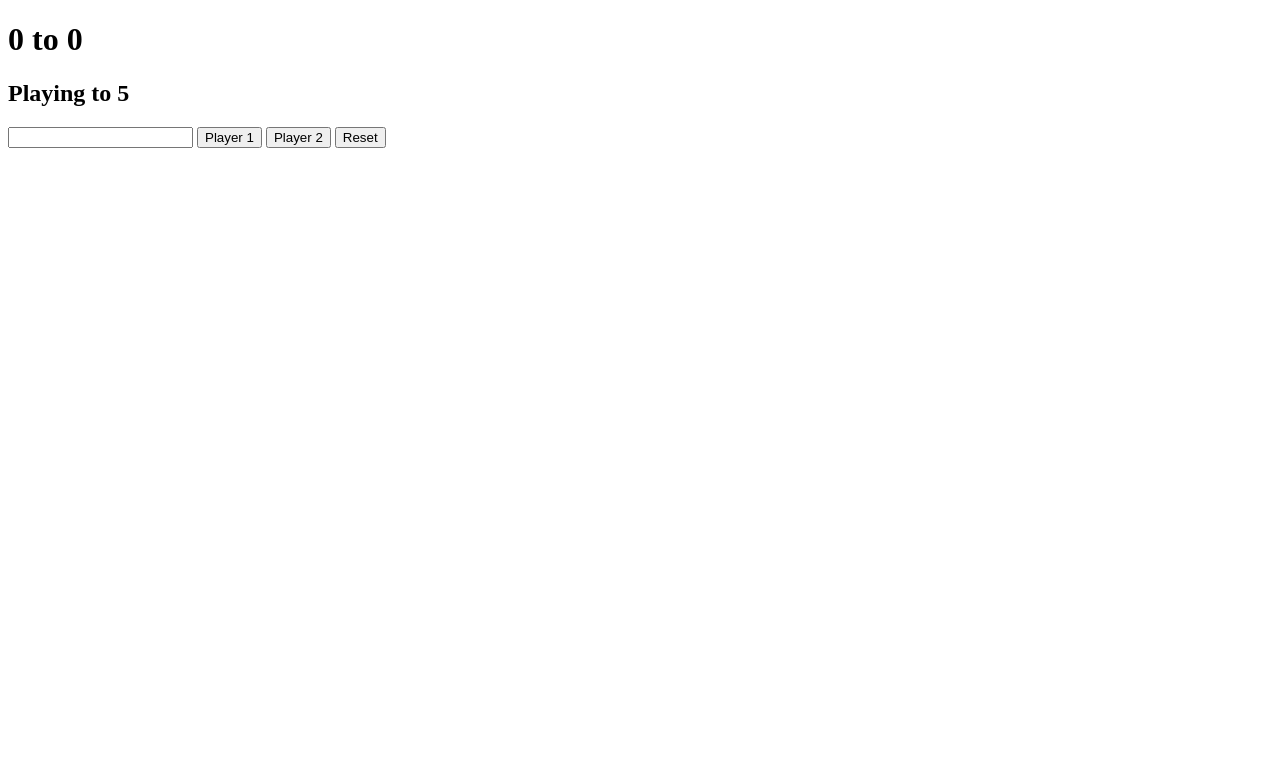
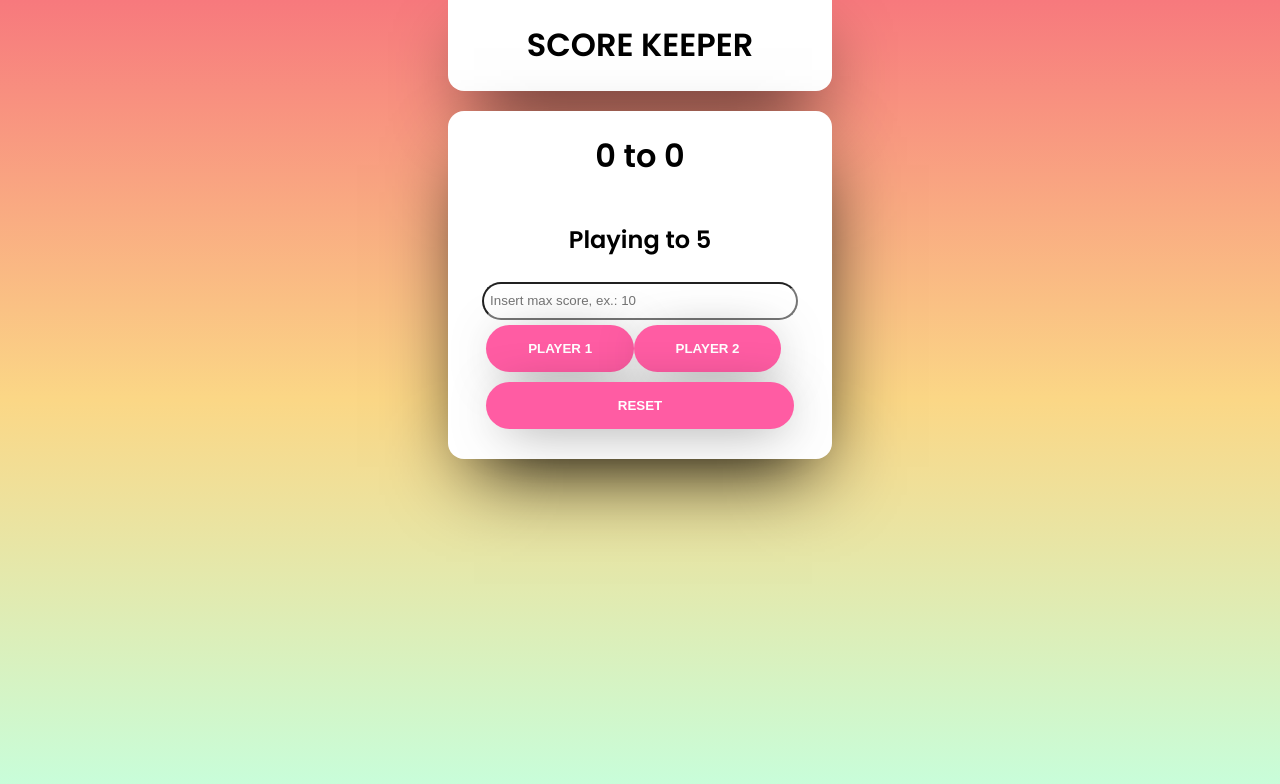
Before and after one commit to namiranda/JS-Projects, a plain HTML site: page score-keeper/index.html in a window 1280 px wide. Drawn offline with Linux system fonts and the light colour scheme.

Commit message:
agrego css sin terminar

```diff
--- a/score-keeper/index.html
+++ b/score-keeper/index.html
@@ -4,15 +4,25 @@
     <meta charset="UTF-8">
     <meta name="viewport" content="width=device-width, initial-scale=1.0">
     <link rel="stylesheet" href="style.css">
+    <link href="https://fonts.googleapis.com/css2?family=Poppins:wght@400;600&display=swap" rel="stylesheet">
+
     <title>Score Keeper</title>
 </head>
 <body>
-    <h1><span id="displayP1">0</span> to <span id="displayP2">0</span></h1>
-    <h2>Playing to 5</h2>
-    <input type="number">
-    <button id="p1">Player 1</button>
-    <button id="p2">Player 2</button>
-    <button>Reset</button>
+<header>
+    <H1>SCORE KEEPER</H1>
+</header>
+    <main>
+         <h1><span id="displayP1">0</span> to <span id="displayP2">0</span></h1>
+        <h2>Playing to 5</h2>
+        <input type="number" placeholder=" Insert max score, ex.: 10">
+        <div>
+            <button id="p1">Player 1</button>
+            <button id="p2">Player 2</button>
+        </div>
+        <button id="reset">Reset</button>
+    </main>
+
     <script src="scorekeeper.js"></script>
 </body>
 </html>
--- a/score-keeper/style.css
+++ b/score-keeper/style.css
@@ -0,0 +1,71 @@
+body{
+    margin: 0;
+    background: #C6FFDD;  /* fallback for old browsers */
+    background: -webkit-linear-gradient(to bottom, #f7797d, #FBD786, #C6FFDD);  /* Chrome 10-25, Safari 5.1-6 */
+    background: linear-gradient(to bottom, #f7797d, #FBD786, #C6FFDD); /* W3C, IE 10+/ Edge, Firefox 16+, Chrome 26+, Opera 12+, Safari 7+ */
+    height: 100vh;
+    display: flex;
+    flex-direction: column;
+    align-items: center;
+    font-family: 'Poppins', sans-serif;
+}
+
+header{
+    text-align: center;
+    background-color: white;
+    margin-bottom: 20px;
+    width: 30%;
+    border-bottom-left-radius: 1rem;
+    border-bottom-right-radius: 1rem;
+    -webkit-box-shadow: 3px 31px 78px -23px rgba(0,0,0,1);
+    -moz-box-shadow: 3px 31px 78px -23px rgba(0,0,0,1);
+    box-shadow: 3px 31px 78px -23px rgba(0,0,0,1);
+}
+
+main{
+    background-color: white;
+    width: 30%;
+    display: flex;
+    flex-direction: column;
+    justify-content: center;
+    align-items: center;
+    padding-bottom: 20px;
+    border-radius: 1rem;
+    -webkit-box-shadow: 3px 31px 78px -23px rgba(0,0,0,1);
+-moz-box-shadow: 3px 31px 78px -23px rgba(0,0,0,1);
+box-shadow: 3px 31px 78px -23px rgba(0,0,0,1);
+}
+input + div{
+    width: 80%;
+}
+button{
+    text-transform: uppercase;
+    float: left;
+    box-sizing:border-box;
+    margin-bottom: 10px;
+    padding: 1rem 2rem;
+    background-color: #ff5ca3;
+    font-weight: 600;
+    color: white;
+    border: none;
+    border-radius: 2rem;
+    -webkit-box-shadow: 4px 7px 52px -15px rgba(0,0,0,0.75);
+    -moz-box-shadow: 4px 7px 52px -15px rgba(0,0,0,0.75);
+    box-shadow: 4px 7px 52px -15px rgba(0,0,0,0.75);
+    cursor: pointer;
+    width: 48%;
+    align-self: center;
+}
+button:active{
+    outline: none;
+}
+
+input{
+    border-radius: 2rem;
+    height: 2rem;
+    margin: 5px;
+    width: 80%;
+}
+#reset{
+    width: 80%;
+}
```
